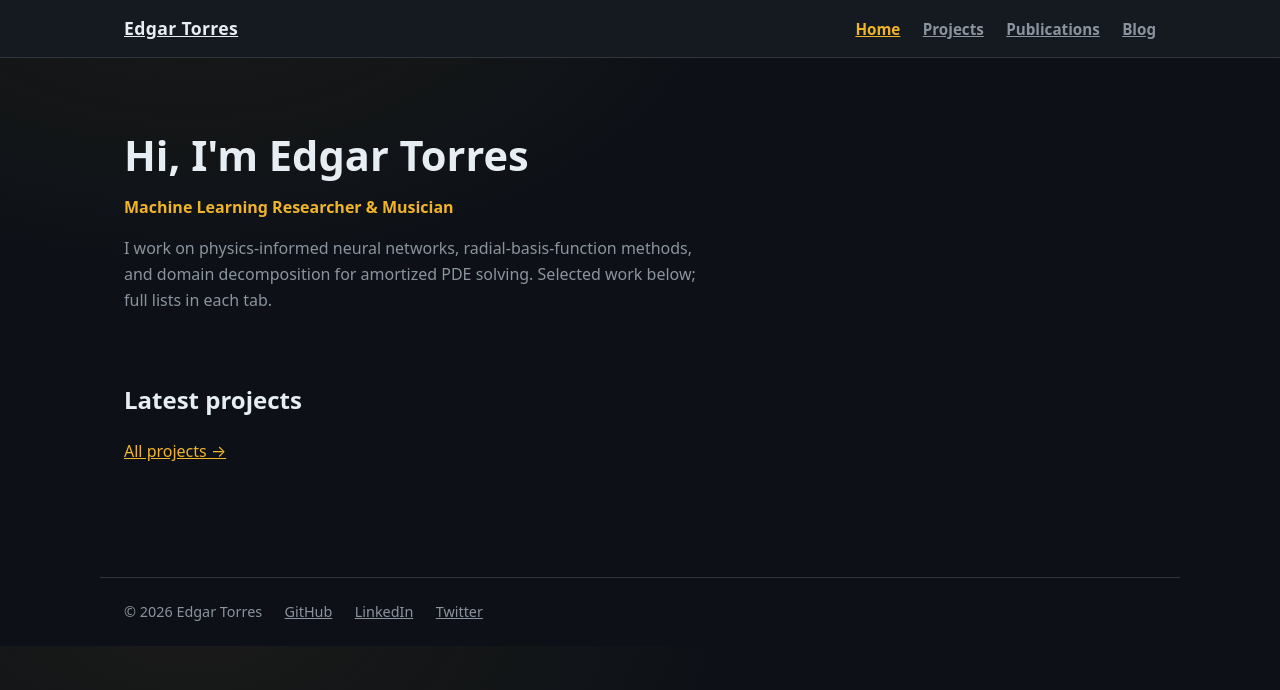
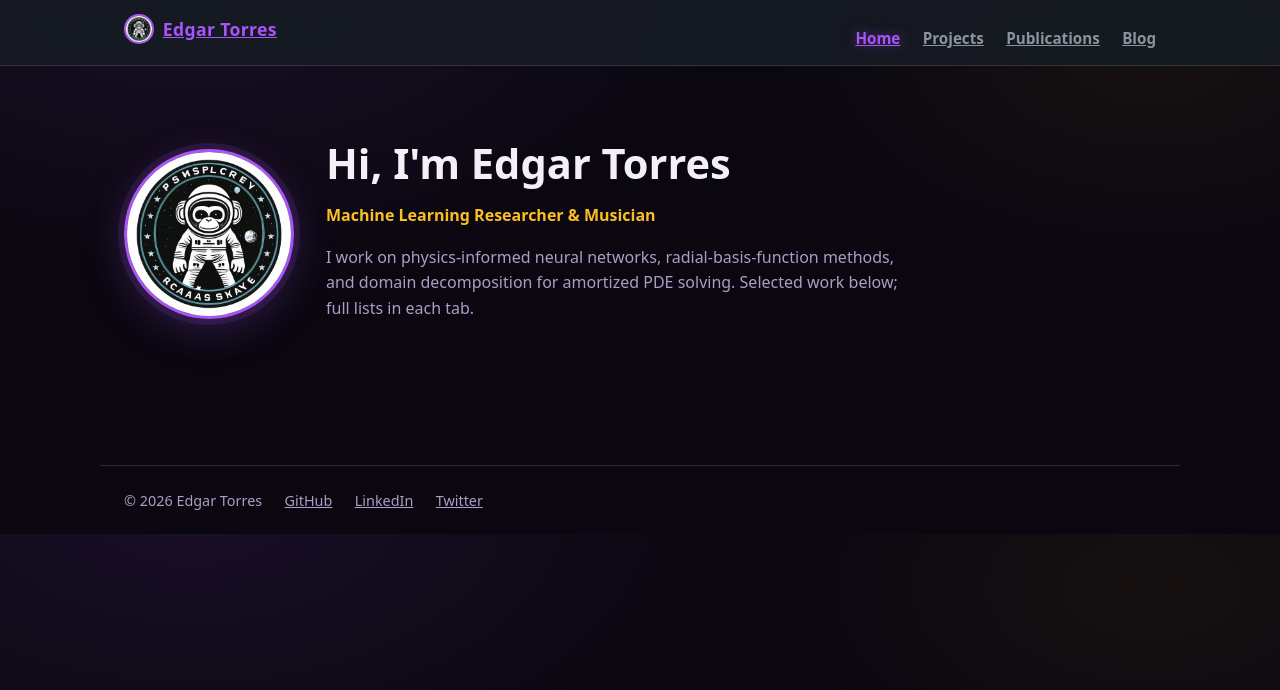
Before and after one commit to yoelt11/yoelt11.github.io, an Astro site: page / in a window 1280 px wide. Built offline with nearby package versions, Linux system fonts and the light colour scheme; Astro itself is replaced by a stand-in of ours.

Commit message:
style: black/purple/yellow theme + profile picture in hero and header

```diff
--- a/src/components/Banner.astro
+++ b/src/components/Banner.astro
@@ -9,7 +9,7 @@ const { title, lead } = Astro.props;
 <style>
   .banner { border:1px solid #30363d; border-radius:14px; padding:1.4rem 1.6rem;
             margin:1.6rem 0 1.8rem;
-            background:linear-gradient(120deg, rgba(240,180,41,.08), rgba(240,180,41,.02) 60%); }
-  .banner h2 { margin:0 0 .35rem; font-size:1.6rem; }
-  .banner p { margin:0; color:#8b949e; max-width:70ch; }
+            background:linear-gradient(120deg, rgba(168,85,247,.10), rgba(251,191,36,.04) 60%); }
+  .banner h2 { margin:0 0 .35rem; font-size:1.6rem; color:#a855f7; }
+  .banner p { margin:0; color:#a99fc4; max-width:70ch; }
 </style>
--- a/src/components/Header.astro
+++ b/src/components/Header.astro
@@ -10,7 +10,7 @@ const tabs = [
 ---
 <header class="header">
   <nav>
-    <a class="brand" href="/">Edgar Torres</a>
+    <div class="brand"><img class="avatar" src="/profile-picture.png" alt="Edgar Torres"/><a href="/">Edgar Torres</a></div>
     <div class="tabs">
       {tabs.map((t) => (
         <a  class={active===t.id ? "active" : ""} href={t.href}>{t.label}</a>
@@ -23,9 +23,10 @@ const tabs = [
             backdrop-filter: blur(8px); border-bottom: 1px solid #30363d; }
   .header nav { max-width: 1080px; margin: 0 auto; padding: .9rem 1.5rem;
                 display: flex; align-items: baseline; justify-content: space-between; gap: 1rem; flex-wrap: wrap;}
-  .brand { font-weight: 800; font-size: 1.1rem; color: #e6edf3; letter-spacing: .02em; }
+  .brand { display:flex; align-items:center; gap:.55rem; font-weight:800; font-size:1.1rem; color:#f3f0f7; letter-spacing:.02em; }
+  .avatar { width:30px; height:30px; border-radius:50%; border:2px solid #a855f7; object-fit:cover; }
   .tabs { display: flex; gap: 1.4rem; }
   .tabs a { color: #8b949e; font-weight: 600; font-size: .95rem; }
-  .tabs a:hover { color: #e6edf3; }
-  .tabs a.active { color: #f0b429; }
+  .tabs a:hover { color: #fbbf24; }
+  .tabs a.active { color: #a855f7; text-shadow: 0 0 12px rgba(168,85,247,.45); }
 </style>
--- a/src/layouts/Layout.astro
+++ b/src/layouts/Layout.astro
@@ -11,19 +11,20 @@ const year = new Date().getFullYear();
   <meta name="viewport" content="width=device-width, initial-scale=1"/>
   <title>{title}</title>
   <style is:global>
-    :root { --accent:#f0b429; --panel:#161b22; --border:#30363d; --text:#e6edf3; --muted:#8b949e; }
+    :root { --accent:#a855f7; --accent2:#fbbf24; --panel:#17121f; --border:#2d2440; --text:#f3f0f7; --muted:#a99fc4; }
     * { box-sizing:border-box; }
     html { color-scheme: dark; }
     body { margin:0; font-family:system-ui,-apple-system,"Segoe UI",Roboto,sans-serif;
-           background:radial-gradient(900px 500px at 15% -5%, rgba(240,180,41,.06), transparent 60%),
-                      #0d1117; color:var(--text); line-height:1.6; }
+           background:radial-gradient(900px 500px at 15% -5%, rgba(168,85,247,.10), transparent 60%),
+                      radial-gradient(700px 400px at 90% 10%, rgba(251,191,36,.05), transparent 55%),
+                      #0a0710; color:var(--text); line-height:1.6; }
     main { max-width:1080px; margin:0 auto; padding:0 1.5rem 3rem; }
     a { color:var(--accent); }
     footer { border-top:1px solid var(--border); margin-top:3rem; padding:1.4rem 1.5rem;
              max-width:1080px; margin-left:auto; margin-right:auto; display:flex;
              gap:1.4rem; flex-wrap:wrap; align-items:center; color:var(--muted); font-size:.9rem;}
     footer a { color:var(--muted); }
-    footer a:hover { color:var(--text); }
+    footer a:hover { color:var(--accent2); }
     code { font-family:ui-monospace,SFMono-Regular,Menlo,monospace; font-size:.85em;
            background:#21262d; padding:.1em .35em; border-radius:6px; }
   </style>
--- a/src/pages/index.astro
+++ b/src/pages/index.astro
@@ -3,20 +3,26 @@ import Layout from "../layouts/Layout.astro";
 ---
 <Layout title="Edgar Torres" active="home">
   <section class="hero">
-    <h1>Hi, I'm Edgar Torres</h1>
-    <p class="sub">Machine Learning Researcher &amp; Musician</p>
-    <p>I work on physics-informed neural networks, radial-basis-function methods, and
-       domain decomposition for amortized PDE solving. Selected work below; full lists in
-       each tab.</p>
-  </section>
-  <section>
-    <h2>Latest projects</h2>
-    <p><a href="/projects/">All projects →</a></p>
+    <div class="hero-card">
+      <img class="portrait" src="/profile-picture.png" alt="Edgar Torres" />
+      <div class="hero-text">
+        <h1>Hi, I'm Edgar Torres</h1>
+        <p class="sub">Machine Learning Researcher &amp; Musician</p>
+        <p>I work on physics-informed neural networks, radial-basis-function methods, and
+           domain decomposition for amortized PDE solving. Selected work below; full lists
+           in each tab.</p>
+      </div>
+    </div>
   </section>
 </Layout>
 <style is:inline>
   .hero { padding:4rem 0 2rem; }
+  .hero-card { display:flex; gap:2rem; align-items:center; flex-wrap:wrap; }
+  .portrait { width:170px; height:170px; border-radius:50%; object-fit:cover;
+              border:3px solid #a855f7; box-shadow:0 0 0 6px rgba(168,85,247,.12),
+              0 10px 40px rgba(168,85,247,.25); }
+  .hero-text { flex:1; min-width:260px; }
   .hero h1 { font-size:2.6rem; margin:0 0 .4rem; }
-  .sub { color:#f0b429; font-weight:600; margin:0 0 1rem; }
-  .hero p:last-child { color:#8b949e; max-width:64ch; }
+  .sub { color:#fbbf24; font-weight:600; margin:0 0 1rem; }
+  .hero p:last-child { color:#a99fc4; max-width:64ch; }
 </style>
```
Also changed, not shown: src/components/Card.astro (+4 -4 lines), public/profile-picture.png (added).
